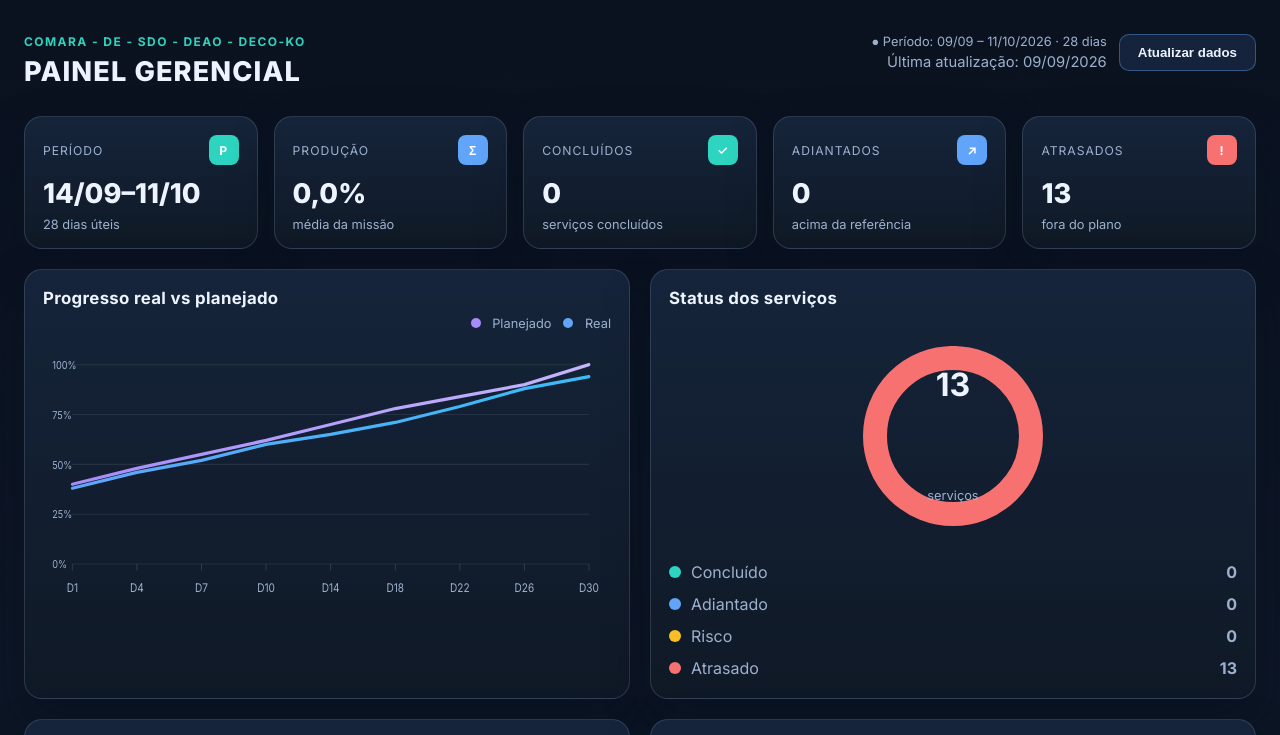
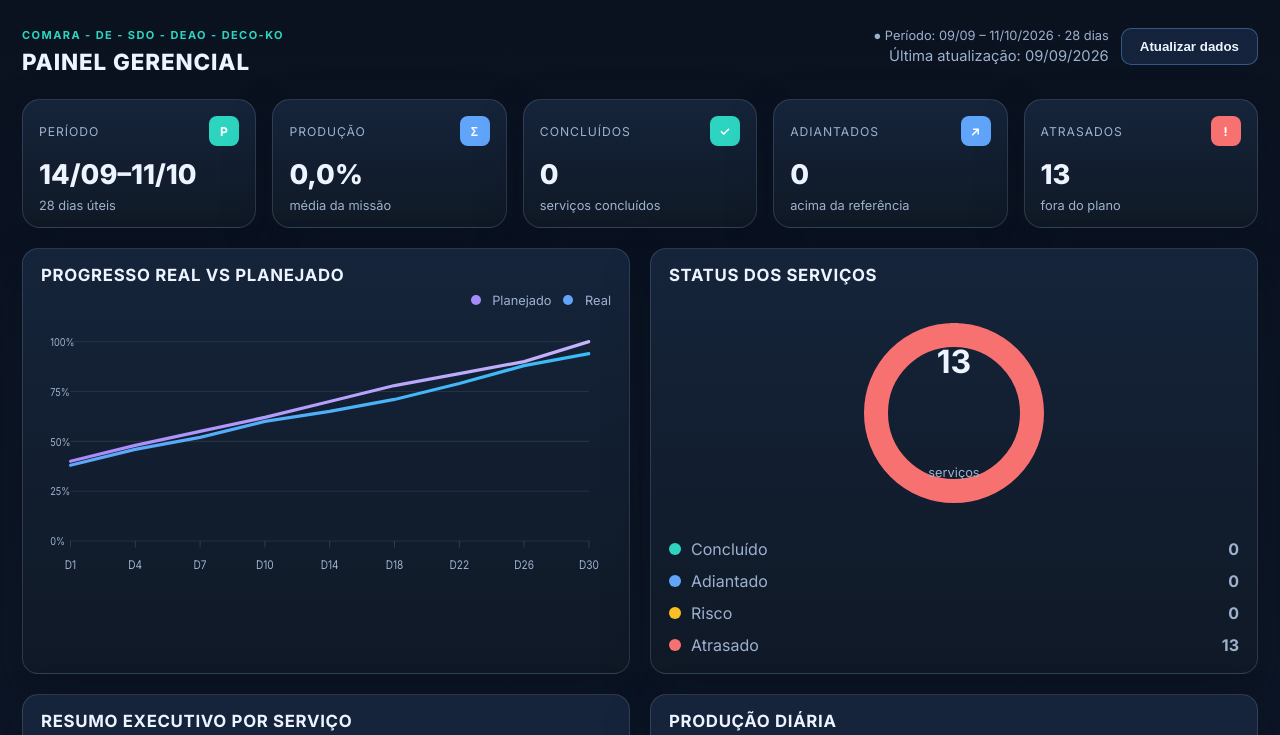
Before and after one commit to saulobarbosasjab81-jpg/PAASetembro, a plain HTML site: page index.html in a window 1280 px wide. Shown: the top 735 px of the page. Drawn offline with Linux system fonts and the light colour scheme.

Commit message:
Refine base-style layout

```diff
--- a/styles.css
+++ b/styles.css
@@ -25,11 +25,11 @@ html, body {
 }
 
 body {
-  padding: 24px;
+  padding: 20px 22px 28px;
 }
 
 .page-shell {
-  max-width: 1520px;
+  max-width: 1500px;
   margin: 0 auto;
 }
 
@@ -38,8 +38,8 @@ body {
   justify-content: space-between;
   align-items: flex-start;
   gap: 18px;
-  margin-bottom: 24px;
-  padding: 10px 0 4px;
+  margin-bottom: 20px;
+  padding: 8px 0 4px;
 }
 
 .brand-block {
@@ -51,15 +51,15 @@ body {
 .eyebrow {
   margin: 0;
   color: var(--green);
-  font-size: 12px;
+  font-size: 11px;
   font-weight: 700;
-  letter-spacing: 0.12em;
+  letter-spacing: 0.13em;
   text-transform: uppercase;
 }
 
 h1 {
   margin: 0;
-  font-size: clamp(1.7rem, 2vw, 2.6rem);
+  font-size: clamp(1.4rem, 1.6vw, 2.1rem);
   font-weight: 800;
   letter-spacing: 0.04em;
   text-transform: uppercase;
@@ -129,8 +129,8 @@ h1 {
 }
 
 .kpi-card {
-  padding: 18px 18px 16px;
-  min-height: 118px;
+  padding: 16px 16px 14px;
+  min-height: 110px;
 }
 
 .kpi-label {
@@ -169,7 +169,8 @@ h1 {
 
 .panel {
   grid-column: span 6;
-  padding: 18px 18px 20px;
+  padding: 16px 18px 18px;
+  border-radius: 16px;
 }
 
 .panel:nth-child(3),
@@ -188,7 +189,8 @@ h1 {
   margin: 0;
   font-size: 1.05rem;
   font-weight: 700;
-  letter-spacing: 0.02em;
+  letter-spacing: 0.04em;
+  text-transform: uppercase;
 }
 
 .panel-header.small {
@@ -290,6 +292,7 @@ h1 {
 
 .table-wrap {
   overflow-x: auto;
+  margin-top: 10px;
 }
 
 table {
```
